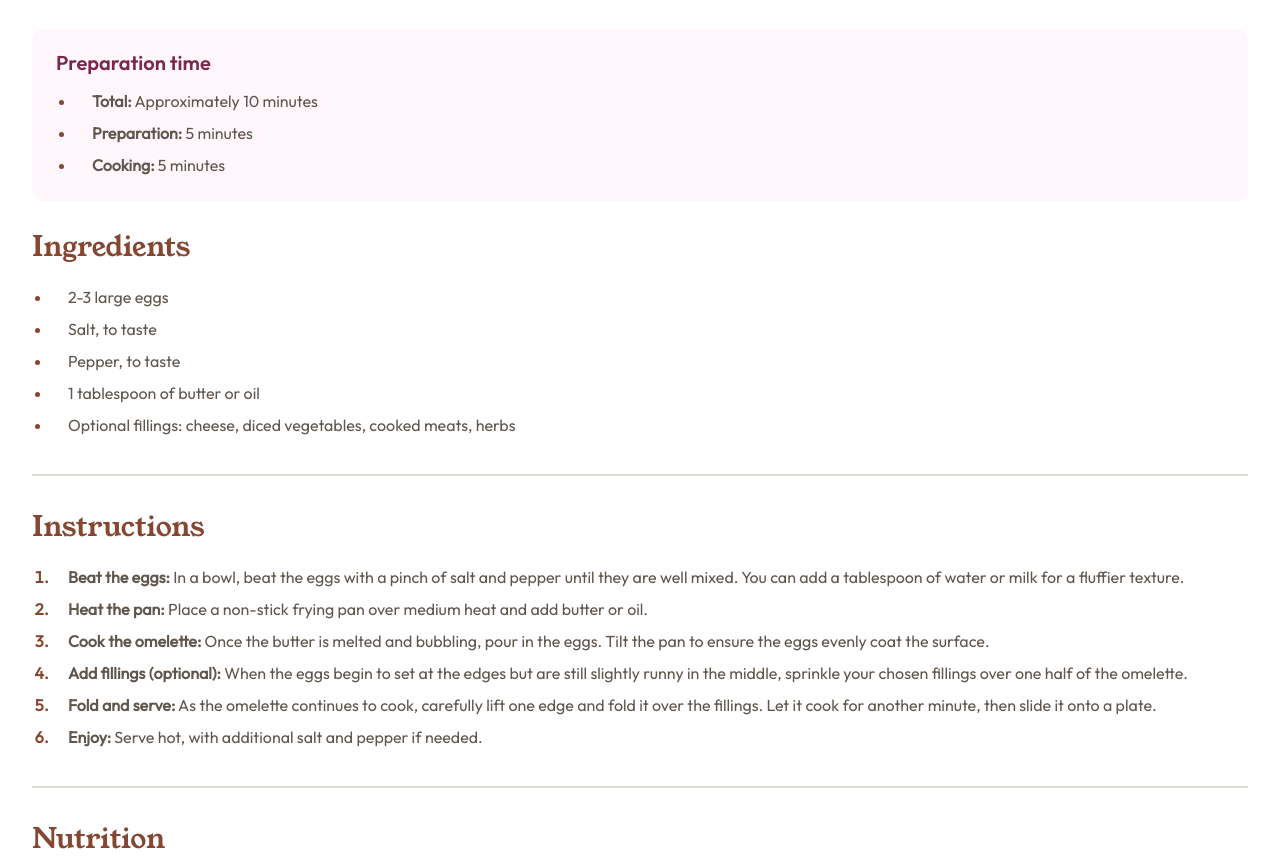
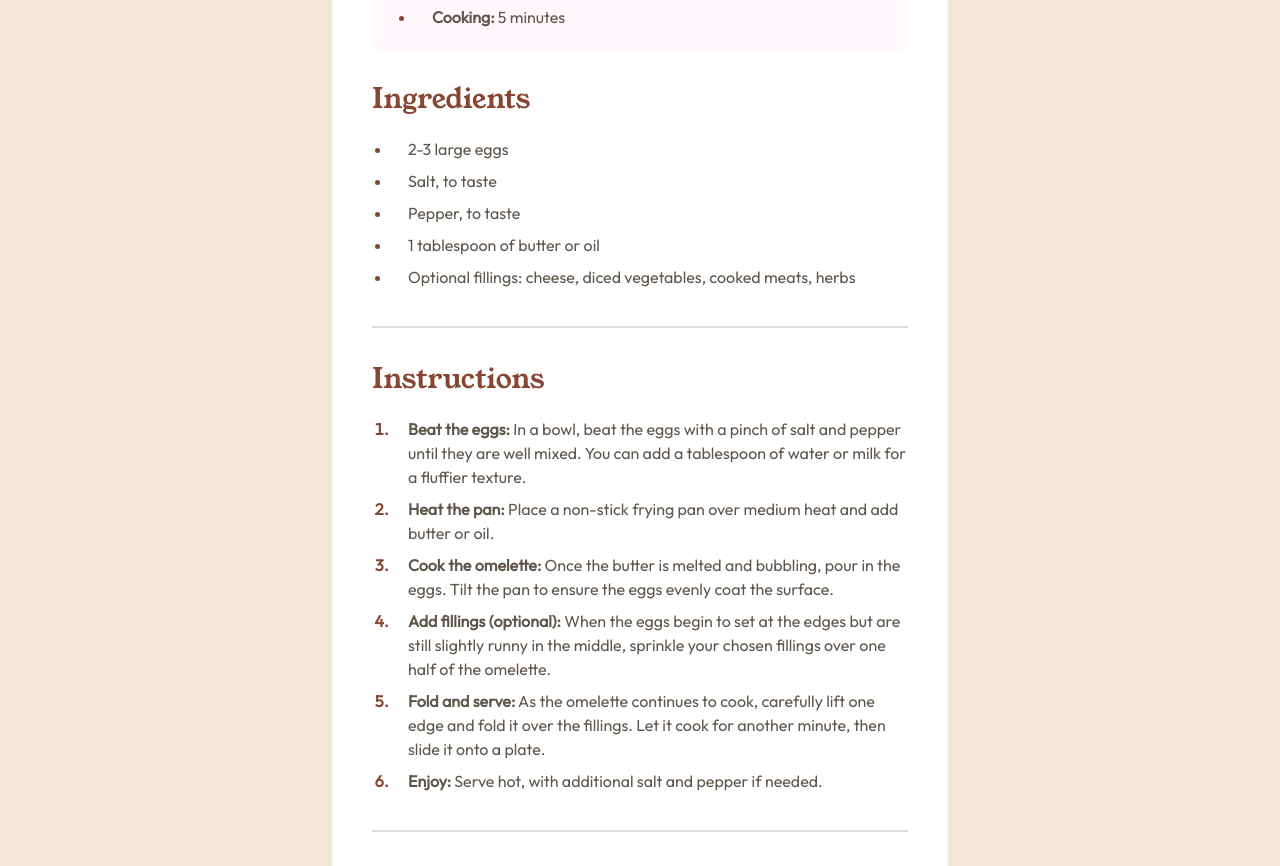
Before and after one commit to Dasaru/recipe-page, a plain HTML site: page index.html in a window 1280 px wide. Shown: the part 736-1602 px from the top of the page. Drawn offline with Linux system fonts and the light colour scheme.

Commit message:
Add tablet styles, desktop styles, and convert pixel to rem

```diff
--- a/styles.css
+++ b/styles.css
@@ -1,4 +1,4 @@
-/* Reset Styles */
+/***** Reset Styles *****/
 * {
   box-sizing: border-box;
 }
@@ -7,7 +7,7 @@ html {
   font-size: 62.5%;
 }
 
-/* Variables */
+/***** Variables *****/
 :root {
   --rose-800: #7a284e;
   --rose-50: #fff7fb;
@@ -18,8 +18,7 @@ html {
   --brown-800: #854632;
 }
 
-/* Fonts */
-
+/***** Fonts *****/
 @font-face {
   font-family: "Outfit";
   src: url("/assets/fonts/outfit/Outfit-VariableFont_wght.ttf");
@@ -45,11 +44,9 @@ html {
   src: url("/assets/fonts/young-serif/YoungSerif-Regular.ttf");
 }
 
-/* General Styles */
+/***** Content Styles *****/
 
-/* Header Styles */
-
-/* Content Styles */
+/***** Mobile Styles *****/
 .b-card {
   display: flex;
   flex-direction: column;
@@ -58,8 +55,8 @@ html {
 .b-content {
   display: flex;
   flex-direction: column;
-  gap: 32px;
-  margin: 40px 32px;
+  gap: 3.2rem;
+  margin: 4rem 3.2rem;
 }
 
 .b-content hr {
@@ -82,15 +79,15 @@ html {
 }
 
 .b-content__preparation {
-  background-color: var(--rose-50, pink);
+  background-color: var(--rose-50, mistyrose);
   border-radius: 1.2rem;
-  padding: 24px;
+  padding: 2.4rem;
 }
 
 .b-content__preparation h2 {
   font-size: 2rem;
   font-family: "Outfit-SemiBold";
-  color: var(--rose-800, red);
+  color: var(--rose-800, brown);
   margin-bottom: 1.6rem;
 }
 
@@ -111,7 +108,7 @@ html {
 }
 
 .b-content__preparation li::marker {
-  color: var(--brown-800, red);
+  color: var(--brown-800, brown);
 }
 
 .b-content__preparation strong {
@@ -121,7 +118,7 @@ html {
 .b-content__ingredients h2 {
   font-size: 2.8rem;
   font-family: "YoungSerif-Regular";
-  color: var(--brown-800, red);
+  color: var(--brown-800, brown);
   margin-bottom: 2.4rem;
 }
 
@@ -142,13 +139,13 @@ html {
 }
 
 .b-content__ingredients li::marker {
-  color: var(--brown-800, red);
+  color: var(--brown-800, brown);
 }
 
 .b-content__instructions h2 {
   font-family: "YoungSerif-Regular";
   font-size: 2.8rem;
-  color: var(--brown-800, red);
+  color: var(--brown-800, brown);
   margin-bottom: 2.4rem;
 }
 
@@ -171,7 +168,7 @@ html {
 .b-content__instructions li::marker {
   font-weight: bold;
   font-size: 1.6rem;
-  color: var(--brown-800, red);
+  color: var(--brown-800, brown);
 }
 
 .b-content__instructions strong {
@@ -187,7 +184,7 @@ html {
 .b-content__nutrition h2 {
   font-family: "YoungSerif-Regular";
   font-size: 2.8rem;
-  color: var(--brown-800, red);
+  color: var(--brown-800, brown);
 }
 
 .b-content__nutrition p {
@@ -213,7 +210,7 @@ html {
 }
 
 .b-content__nutrition td:nth-child(2) {
-  color: var(--brown-800, red);
+  color: var(--brown-800, brown);
   font-weight: bold;
 }
 
@@ -221,7 +218,44 @@ html {
   border-bottom: none;
 }
 
-/* Footer Sytles */
+/***** Tablet Styles *****/
+
+@media (min-width: 768px) {
+  body {
+    display: flex;
+    flex-direction: column;
+    justify-content: center;
+    align-items: center;
+    background-color: var(--stone-100, papayawhip);
+  }
+
+  .b-card {
+    width: 61.6rem;
+    margin: 12.8rem 0;
+    border-radius: 2.4rem;
+    padding: 4rem;
+    gap: 4rem;
+    background-color: white;
+  }
+
+  .b-card__image {
+    border-radius: 1.2rem;
+    margin: 0;
+  }
+
+  .b-content {
+    margin: 0;
+  }
+}
+
+/***** Desktop Styles *****/
+@media (min-width: 1440px) {
+  .b-card {
+    width: 73.6rem;
+  }
+}
+
+/***** Footer Sytles *****/
 .b-attribution {
   font-size: 1.1rem;
   text-align: center;
```
